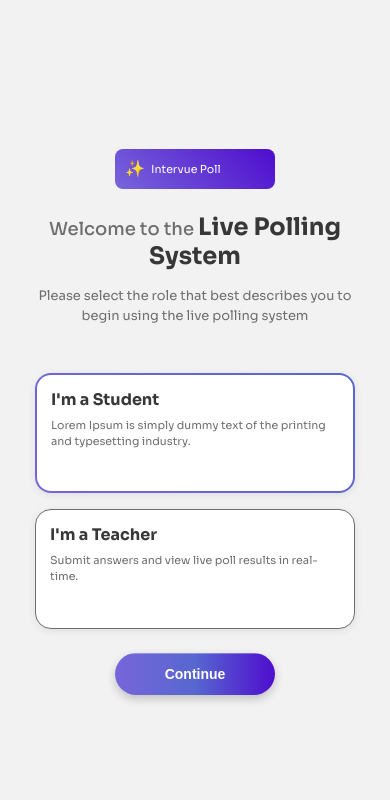
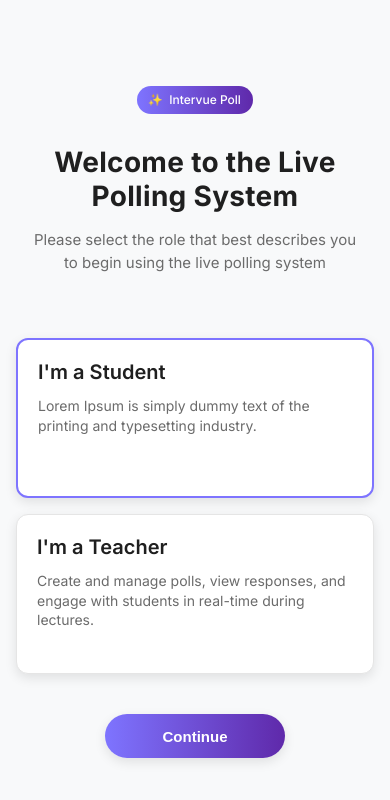
Before and after one commit to Swaymbhu-git/project, a React (Vite) app: page / in a window 390 px wide. Shown: the top 800 px of the page. Built offline with nearby package versions, Linux system fonts and the light colour scheme.

Commit message:
Transform Live Polling System Landing Design

```diff
--- a/index.html
+++ b/index.html
@@ -5,7 +5,7 @@
     <link rel="icon" type="image/svg+xml" href="/vite.svg" />
     <link rel="preconnect" href="https://fonts.googleapis.com">
     <link rel="preconnect" href="https://fonts.gstatic.com" crossorigin>
-    <link href="https://fonts.googleapis.com/css2?family=Sora:wght@300;400;500;600;700;800&display=swap" rel="stylesheet">
+    <link href="https://fonts.googleapis.com/css2?family=Inter:wght@400;500;600;700&display=swap" rel="stylesheet">
     <meta name="viewport" content="width=device-width, initial-scale=1.0" />
     <title>Live Polling System Interface Replica</title>
   </head>
--- a/src/App.css
+++ b/src/App.css
@@ -5,167 +5,164 @@
 }
 
 body {
-  font-family: 'Sora', -apple-system, BlinkMacSystemFont, 'Segoe UI', Roboto, 'Helvetica Neue', Arial, sans-serif;
+  font-family: 'Inter', -apple-system, BlinkMacSystemFont, 'Segoe UI', Roboto, 'Helvetica Neue', Arial, sans-serif;
   margin: 0;
+  background-color: #f8f9fa;
 }
 
 /* Welcome Interface */
 .welcome-screen {
   width: 100vw;
-  height: 100vh;
-  background-color: #f2f2f2;
+  min-height: 100vh;
+  background-color: #f8f9fa;
   display: flex;
   align-items: center;
   justify-content: center;
-  padding: 40px;
-  min-height: 100vh;
-  overflow-x: hidden;
+  padding: 40px 20px;
 }
 
 .welcome-content {
-  max-width: 600px;
+  max-width: 1200px;
   width: 100%;
   text-align: center;
+  display: flex;
+  flex-direction: column;
+  align-items: center;
 }
 
 .badge {
   display: inline-flex;
   align-items: center;
+  justify-content: center;
   gap: 8px;
-  background: linear-gradient(45deg, #7765DA 0%, #4F0DCE 100%);
+  background: linear-gradient(90deg, #7E74FF 0%, #5F29AA 100%);
   color: white;
-  padding: 12px 16px;
-  border-radius: 8px;
+  padding: 0 16px;
+  border-radius: 16px;
   font-size: 14px;
-  font-weight: 400;
-  margin-bottom: 32px;
-  width: 160px;
-  height: 40px;
-  justify-content: flex-start;
-  padding-left: 12px;
+  font-weight: 500;
+  height: 32px;
+  margin-bottom: 40px;
+  white-space: nowrap;
 }
 
 .sparkle-icon {
-  font-size: 16px;
+  font-size: 14px;
   color: white;
-  width: 16px;
-  height: 16px;
+  width: 14px;
+  height: 14px;
   display: flex;
   align-items: center;
   justify-content: center;
 }
 
 .badge-text {
-  font-weight: 400;
+  font-weight: 500;
   color: #FFFFFF;
 }
 
 .title-section {
-  margin-bottom: 48px;
+  margin-bottom: 16px;
 }
 
 .title {
-  font-size: 40px;
+  font-size: 48px;
   line-height: 1.2;
   margin-bottom: 16px;
-  white-space: nowrap;
+  font-weight: 700;
+  color: #1F1F1F;
+  letter-spacing: 0.5px;
+  text-align: center;
 }
 
 .title-welcome {
-  font-weight: 500;
-  font-size: 24px;
-  color: #6E6E6E;
+  font-weight: 700;
+  color: #1F1F1F;
 }
 
 .title-main {
   font-weight: 700;
-  color: #373737;
+  color: #1F1F1F;
+  white-space: nowrap;
 }
 
 .subtitle {
-  font-size: 14px;
-  color: #6E6E6E;
+  font-size: 18px;
+  color: #6B6B6B;
   line-height: 1.5;
-  max-width: 480px;
-  margin: 0 auto;
+  font-weight: 400;
+  max-width: 600px;
+  margin: 16px auto;
+  text-align: center;
 }
 
 .role-cards {
   display: flex;
-  gap: 40px;
-  margin-bottom: 24px;
+  gap: 24px;
+  margin-top: 40px;
+  margin-bottom: 48px;
   justify-content: center;
+  align-items: flex-start;
 }
 
 .role-card {
-  width: 280px;
-  height: 140px;
+  width: 360px;
+  height: 200px;
   background-color: white;
-  border: 1px solid #6E6E6E;
-  border-radius: 16px;
-  padding: 16px;
+  border: 1px solid #E5E5E5;
+  border-radius: 12px;
+  padding: 24px;
   cursor: pointer;
   transition: all 0.2s ease;
   text-align: left;
   display: flex;
   flex-direction: column;
   justify-content: flex-start;
-  box-shadow: 0 2px 8px rgba(0, 0, 0, 0.08);
+  box-shadow: 0 4px 12px rgba(0, 0, 0, 0.1);
 }
 
 .role-card:hover {
   transform: translateY(-2px);
-  box-shadow: 0 4px 16px rgba(0, 0, 0, 0.12);
+  box-shadow: 0 6px 16px rgba(0, 0, 0, 0.15);
 }
 
 .role-card.selected {
-  border: 2px solid transparent;
-  background: linear-gradient(white, white) padding-box,
-              linear-gradient(45deg, #7765DA, #5767D0) border-box;
+  border: 2px solid #7E74FF;
 }
 
 .card-title {
-  font-size: 18px;
-  font-weight: 700;
-  color: #373737;
-  margin-bottom: 8px;
+  font-size: 24px;
+  font-weight: 600;
+  color: #1F1F1F;
+  margin-bottom: 12px;
 }
 
 .card-description {
-  font-size: 12px;
-  color: #6E6E6E;
+  font-size: 16px;
+  color: #6B6B6B;
   line-height: 1.4;
+  font-weight: 400;
 }
 
 .continue-button {
-  width: 200px;
-  height: 48px;
-  background: linear-gradient(90deg, #7765DA 0%, #5767D0 50%, #4F0DCE 100%);
+  width: 240px;
+  height: 56px;
+  background: linear-gradient(90deg, #7E74FF 0%, #5F29AA 100%);
   color: white;
   border: none;
-  border-radius: 24px;
-  font-size: 16px;
-  font-weight: 700;
+  border-radius: 28px;
+  font-size: 18px;
+  font-weight: 600;
   cursor: pointer;
   transition: all 0.2s ease;
-  box-shadow: 0 4px 10px rgba(0, 0, 0, 0.2);
+  box-shadow: 0 4px 12px rgba(0, 0, 0, 0.1);
   position: relative;
   overflow: hidden;
 }
 
-.continue-button::before {
-  content: '';
-  position: absolute;
-  top: 0;
-  left: 0;
-  right: 0;
-  height: 1px;
-  background: rgba(255, 255, 255, 0.3);
-}
-
 .continue-button:hover {
   transform: translateY(-1px);
-  box-shadow: 0 6px 16px rgba(0, 0, 0, 0.25);
+  box-shadow: 0 6px 16px rgba(0, 0, 0, 0.15);
 }
 
 .continue-button:active {
@@ -178,39 +175,30 @@ body {
     padding: 20px;
   }
 
-  .welcome-content {
-    max-width: 100%;
+  .badge {
+    font-size: 12px;
+    height: 28px;
+    padding: 0 12px;
+    margin-bottom: 32px;
   }
 
-  .badge {
-    font-size: 11px;
-    padding: 6px 12px;
-    margin-bottom: 24px;
-  }
-
-  .sparkle {
-    font-size: 10px;
-  }
-
-  .main-star {
+  .sparkle-icon {
     font-size: 12px;
-  }
-
-  .small-star {
-    font-size: 6px;
+    width: 12px;
+    height: 12px;
   }
 
   .title {
-    font-size: 28px;
+    font-size: 36px;
+    letter-spacing: 0.3px;
+  }
+
+  .title-main {
     white-space: normal;
   }
 
-  .title-welcome {
-    font-size: 20px;
-  }
-
   .subtitle {
-    font-size: 13px;
+    font-size: 16px;
     padding: 0 10px;
   }
 
@@ -218,27 +206,29 @@ body {
     flex-direction: column;
     align-items: center;
     gap: 16px;
+    margin-top: 32px;
+    margin-bottom: 40px;
   }
 
   .role-card {
     width: 100%;
-    max-width: 320px;
+    max-width: 360px;
     height: auto;
-    min-height: 120px;
+    min-height: 160px;
   }
 
   .card-title {
-    font-size: 16px;
+    font-size: 20px;
   }
 
   .card-description {
-    font-size: 11px;
+    font-size: 14px;
   }
 
   .continue-button {
-    width: 180px;
-    height: 44px;
-    font-size: 15px;
+    width: 200px;
+    height: 48px;
+    font-size: 16px;
   }
 }
 
@@ -248,20 +238,20 @@ body {
   }
 
   .title {
-    font-size: 24px;
+    font-size: 28px;
   }
 
-  .title-welcome {
-    font-size: 18px;
+  .subtitle {
+    font-size: 15px;
   }
 
   .role-card {
-    padding: 14px;
+    padding: 20px;
   }
 
   .continue-button {
-    width: 160px;
-    height: 42px;
-    font-size: 14px;
+    width: 180px;
+    height: 44px;
+    font-size: 15px;
   }
 }
--- a/src/App.jsx
+++ b/src/App.jsx
@@ -46,7 +46,7 @@ function App() {
             >
               <h3 className="card-title">I'm a Teacher</h3>
               <p className="card-description">
-                Submit answers and view live poll results in real-time.
+                Create and manage polls, view responses, and engage with students in real-time during lectures.
               </p>
             </div>
           </div>
--- a/src/index.css
+++ b/src/index.css
@@ -11,7 +11,7 @@ body {
   width: 100%;
   height: 100%;
   overflow-x: hidden;
-  font-family: 'Sora', -apple-system, BlinkMacSystemFont, 'Segoe UI', Roboto, 'Helvetica Neue', Arial, sans-serif;
+  font-family: 'Inter', -apple-system, BlinkMacSystemFont, 'Segoe UI', Roboto, 'Helvetica Neue', Arial, sans-serif;
   -webkit-font-smoothing: antialiased;
   -moz-osx-font-smoothing: grayscale;
 }
```
